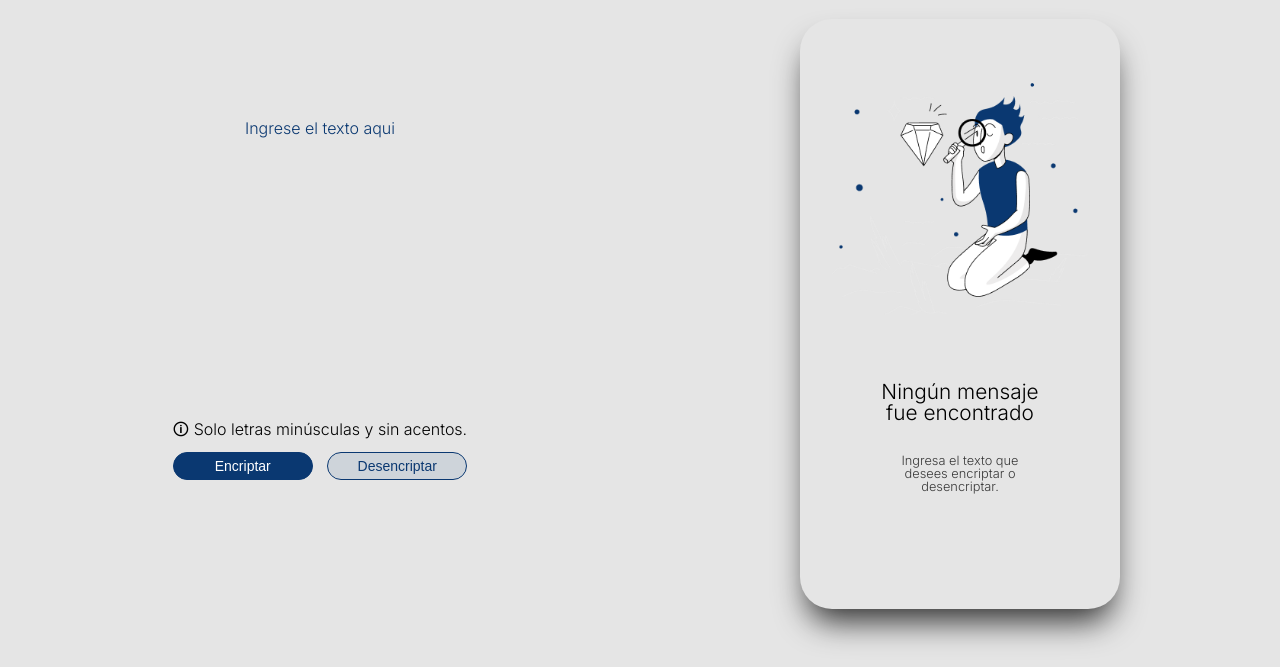
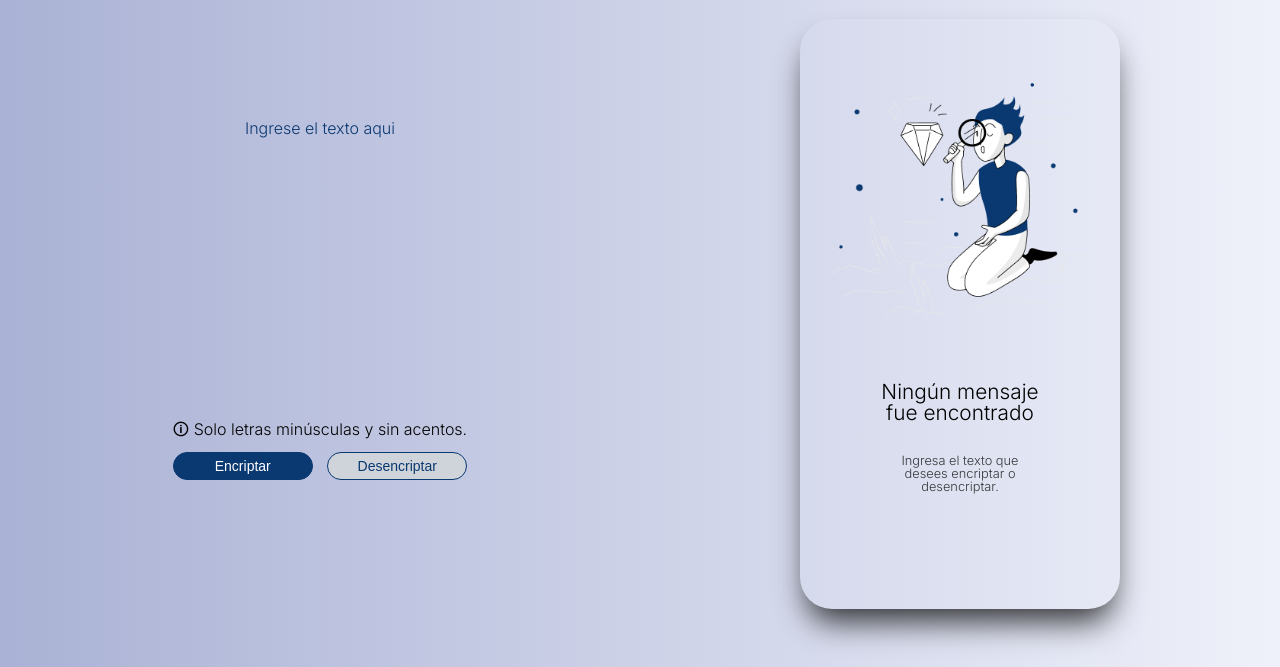
Before and after one commit to SantiZai/Encriptador-SZ, a plain HTML site: page index.html in a window 1280 px wide. Shown: the part 70-737 px from the top of the page. Drawn offline with Linux system fonts and the light colour scheme.

Commit message:
Cambio de color del background

```diff
--- a/style.css
+++ b/style.css
@@ -1,5 +1,9 @@
 html{
     background: #e5e5e5;
+}
+
+body{
+    background: linear-gradient(to left, #eff1fa, #aab2d5);
 }
 
 .grid-container{
```
